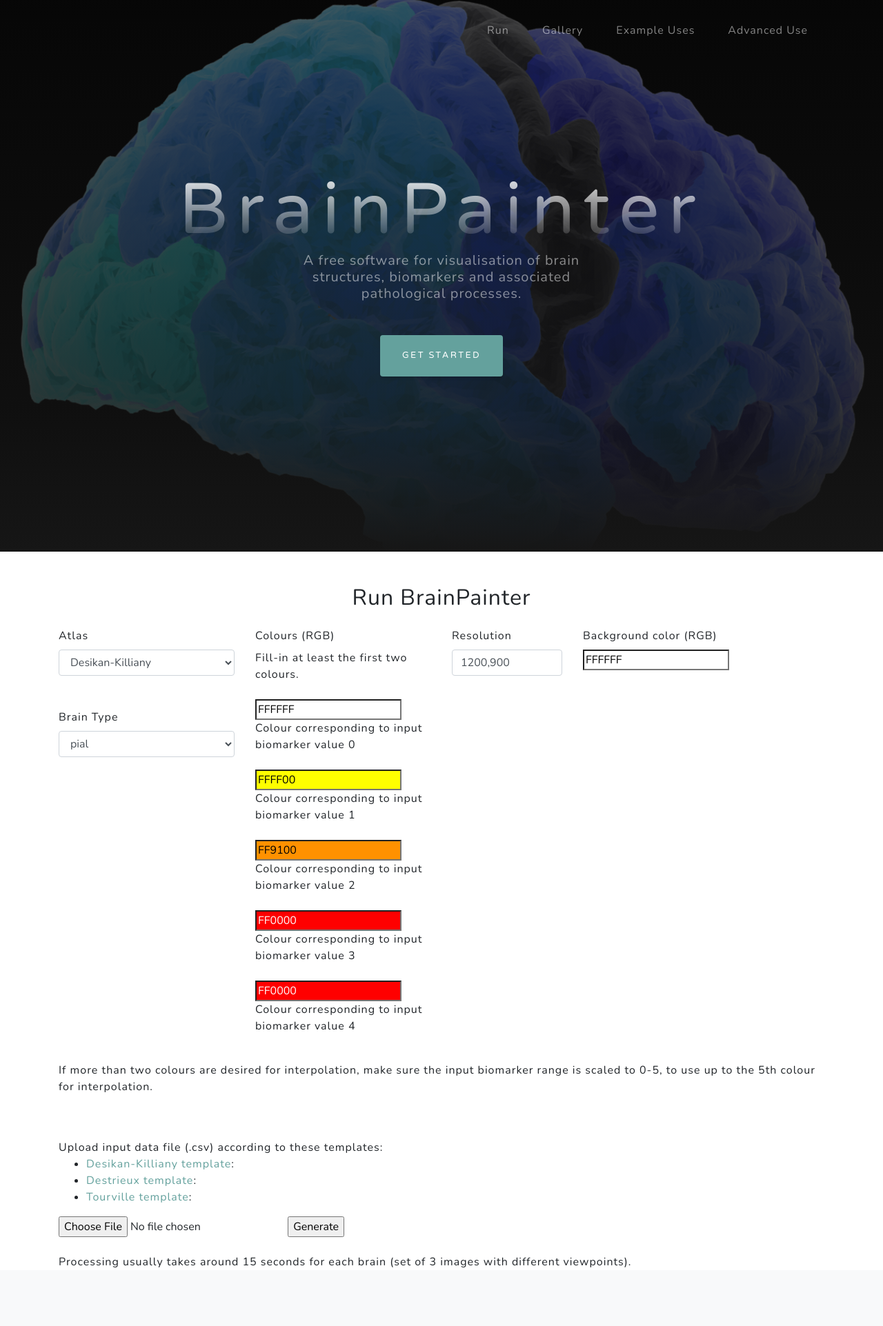
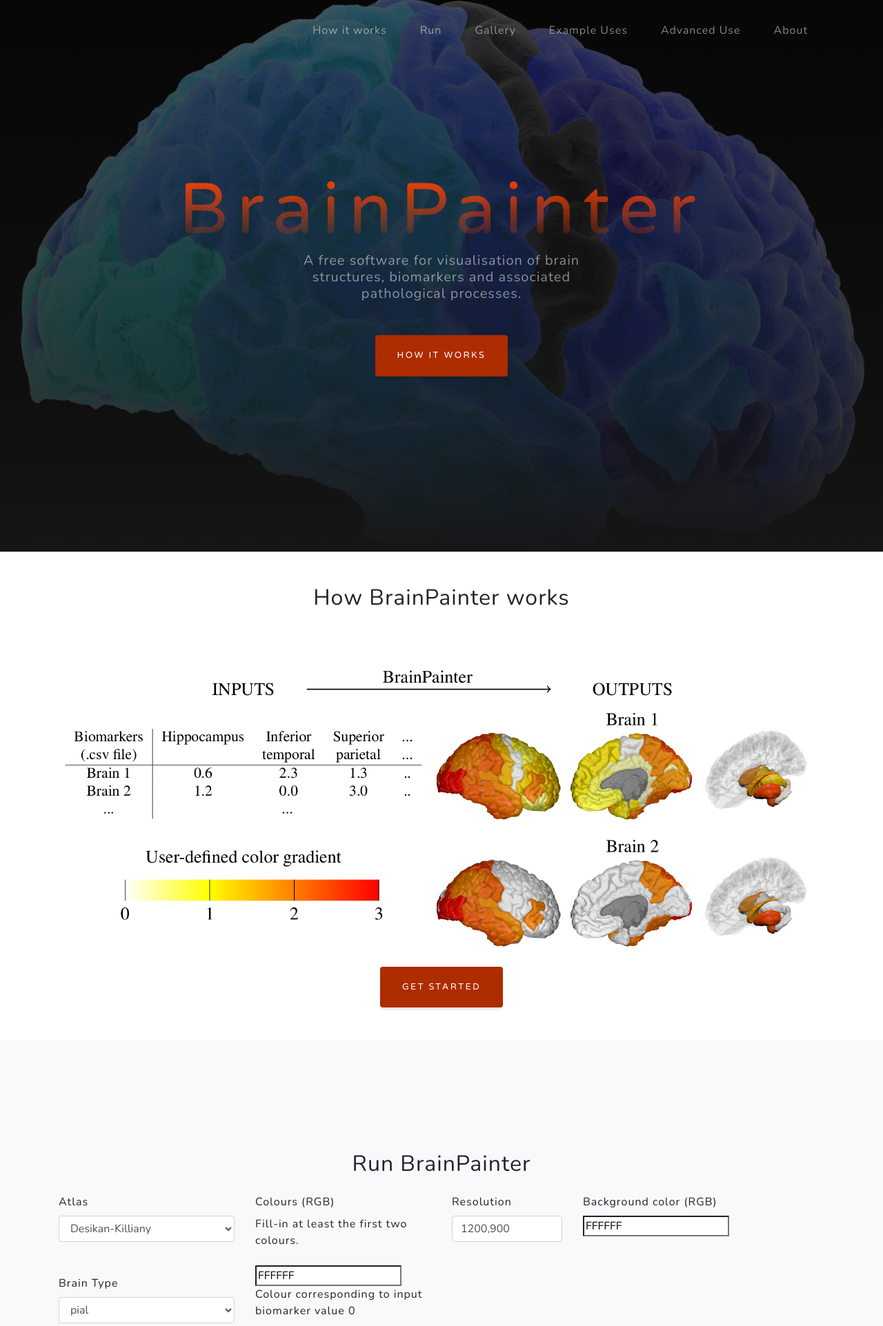
Before and after one commit to razvanmarinescu/brain-coloring-website, a Flask app: page / in a window 1280 px wide. Shown: the top 1923 px of the page at 69% size. Run offline with Flask 2, Linux system fonts and the light colour scheme; some libraries are stand-ins or nearby versions.

Commit message:
final touches to website

```diff
--- a/static/css/grayscale.css
+++ b/static/css/grayscale.css
@@ -102,10 +102,10 @@
 
 .masthead h1 {
   font-family: 'Varela Round';
-  font-size: 2.5rem;
-  line-height: 2.5rem;
+  font-size: 3.5rem;
+  line-height: 3.5rem;
   letter-spacing: 0.8rem;
-  background: -webkit-linear-gradient(rgba(255, 255, 255, 0.9), rgba(255, 255, 255, 0));
+  background: -webkit-linear-gradient(rgba(255, 65, 0, 1), rgba(255, 65, 0, 0));
   -webkit-text-fill-color: transparent;
   -webkit-background-clip: text;
 
@@ -153,20 +153,20 @@
 }
 
 .btn-primary {
-  background-color: #64a19d;
+  background-color: #ad2c00;
 }
 
 .btn-primary:hover {
-  background-color: #4f837f;
+  background-color: #8f2400;
 }
 
 .btn-primary:focus {
-  background-color: #4f837f;
+  background-color: #8f2400;
   color: black;
 }
 
 .btn-primary:active {
-  background-color: #467370 !important;
+  background-color: #8f2400 !important;
 }
 
 .about-section {
--- a/templates/index.html
+++ b/templates/index.html
@@ -50,6 +50,9 @@
       <div class="collapse navbar-collapse" id="navbarResponsive">
         <ul class="navbar-nav ml-auto">
           <li class="nav-item">
+            <a class="nav-link js-scroll-trigger" href="#how">How it works</a>
+          </li>
+          <li class="nav-item">
             <a class="nav-link js-scroll-trigger" href="#run">Run</a>
           </li>
           <li class="nav-item">
@@ -60,6 +63,9 @@
           </li>
           <li class="nav-item">
             <a class="nav-link js-scroll-trigger" href="#advanced">Advanced Use</a>
+          </li>
+          <li class="nav-item">
+            <a class="nav-link js-scroll-trigger" href="#about">About</a>
           </li>
         </ul>
       </div>
@@ -72,20 +78,41 @@
       <div class="mx-auto text-center">
         <h1 class="mx-auto my-0">BrainPainter</h1>
         <h2 class="text-white-50 mx-auto mt-2 mb-5">A free software for visualisation of brain structures, biomarkers and associated pathological processes.</h2>
-        <a href="#run" class="btn btn-primary js-scroll-trigger">Get Started</a>
+        <a href="#how" class="btn btn-primary js-scroll-trigger">How it works</a>
+<!--         <br><br><a href="#run" class="btn btn-primary js-scroll-trigger">Get Started</a>-->
       </div>
     </div>
   </header>
 
 
-  <script src="static/jscolor.js"></script>
 
-  <!-- Customise Section -->
-  <section id="run">
+
+  <!-- How it works Section -->
+  <section id="how">
     <div class="container">
       <div class="row">
         <div class="col-lg-8 mx-auto">
           <br><br>
+          <h2 class="text-black mb-4 text-center">How BrainPainter works</h2>
+<!--          <p class="text-white-50">Customise the type of brain images, atlases, resolution, and many more:</p>-->
+        </div>
+      </div>
+
+
+    <br><br><img src="static/diagram_front_page.png"  style="width:100%" align="middle">
+
+    <br><br><center><a href="#run" class="btn btn-primary js-scroll-trigger">Get Started</a></center><br><br>
+
+    </div>
+  </section>
+
+  <script src="static/jscolor.js"></script>
+
+  <!-- Customise Section -->
+  <section id="run" class="projects-section bg-light">
+    <div class="container">
+      <div class="row">
+        <div class="col-lg-8 mx-auto">
           <h2 class="text-black mb-4 text-center">Run BrainPainter</h2>
 <!--          <p class="text-white-50">Customise the type of brain images, atlases, resolution, and many more:</p>-->
         </div>
@@ -153,7 +180,7 @@
 
       <p>If more than two colours are desired for interpolation, make sure the input biomarker range is scaled to 0-5, to use up to the 5th colour for interpolation.</p><br><br>
 
-    Upload input data file (.csv) according to these templates:
+    Upload input data file (.csv) according to these templates (max 20 different rows):
       <ul>
         <li><a href="static/DK_template.csv"> Desikan-Killiany template</a>:</li>
         <li><a href="static/Destrieux_template.csv"> Destrieux template</a>:</li>
@@ -161,17 +188,17 @@
       </ul>
 
     <input type=file name=file>
-    <input type=submit value="Generate">
+    <input type=submit value="Generate" >
   </form>
-      <br>Processing usually takes around 15 seconds for each brain (set of 3 images with different viewpoints).
-
+        <br>Processing usually takes around 15 seconds for each brain (set of 3 images). <b>Do not</b> refresh the page while processing takes place, otherwise you will need to re-run the generation.
+        Finally, if you need to process more than 20 images, either send it in batches or do it locally on your computer using the <a href="https://github.com/mrazvan22/brain-coloring">source code</a>.
     </div>
   </section>
 
 
 
   <!-- Gallery Section -->
-  <section id="gallery" class="projects-section bg-light text-center">
+  <section id="gallery">
     <div class="container">
       <div class="row">
 <!--        <a href="{{ url_for('.index', _anchor='gallery') }}">Anchor</a>-->
@@ -247,7 +274,7 @@
 
 
         <br><div class="container" align="left">
-              <a href="{{zipLocation }}" target="blank"><button class='btn btn-default'>Download!</button></a>
+              <a href="{{zipLocation }}" target="blank"><button class="btn btn-primary js-scroll-trigger">Download!</button></a>
          </div>
 
       {% if galleryDisabled != 'disabled' %}
@@ -273,7 +300,7 @@
 
     @article{marinescu2019brain,
       title={BrainPainter: A software for the visualisation of brain structures, biomarkers and associated pathological processes},
-      author={Marinescu, Razvan and Alexander, Daniel and Golland, Polina},
+      author={Marinescu, Razvan and Eshaghi, Arman and Alexander, Daniel and Golland, Polina},
       journal={arXiv preprint arXiv:1905.08627},
       year={2019}
     }
@@ -286,11 +313,10 @@
   </section>
 
   <!-- Example Uses Section -->
-  <section id="examples" class="text-center">
+  <section id="examples"  class="projects-section bg-light text-center">
     <div class="container">
       <div class="row">
         <div class="col-lg-8 mx-auto">
-          <br><br>
           <h2 class="text-black mb-4">Example uses of BrainPainter</h2>
 <!--          <p class="text-white-50">Customise the type of brain images, atlases, resolution, and many more:</p>-->
         </div>
@@ -314,7 +340,7 @@
 
 
   <!-- Advanced use Section -->
-  <section id="advanced" class="projects-section bg-light">
+  <section id="advanced">
     <div class="container">
       <div class="row">
         <div class="col-lg-8 mx-auto">
@@ -338,6 +364,7 @@
 
     </p>
 
+    <br><br>
 
 
     </div>
@@ -345,7 +372,26 @@
 
 
 
+ <!-- Advanced use Section -->
+  <section id="about" class="projects-section bg-light ">
+    <div class="container">
+      <div class="row">
+        <div class="col-lg-8 mx-auto">
+          <br><br>
+          <h2 class="text-black mb-4 text-center">About BrainPainter</h2>
+<!--          <p class="text-white-50">Customise the type of brain images, atlases, resolution, and many more:</p>-->
+        </div>
+      </div>
 
+    <p>BrainPainter is a free and open source software published under the CC-BY-SA software license. Our paper, which can be found here <a href="https://arxiv.org/abs/1905.08627">here</a>, was accepted for an oral presentation at the MICCAI 2019 <a href="http://crystal.uta.edu/~mbia/">MBIA workshop</a> in Shenzhen, China.</p>
+
+    <p>Funding for BrainPainter was provided by the NIH grants NIBIB NAC P41EB015902 and NINDS R01NS086905, as well as the EPSRC Centre For Doctoral Training in Medical Imaging with grant EP/L016478/1. We are also particularly grateful to Anderson Winkler for creating the <a href="https://brainder.org/research/brain-for-blender/">3D brain models</a> for all three atlases, which are used by the software. </p>
+
+    <br><br>
+
+
+    </div>
+  </section>
 
 <!--  &lt;!&ndash; Signup Section &ndash;&gt;-->
 <!--  <section id="signup" class="signup-section">-->
```
Also changed, not shown: static/diagram_front_page.png (added).
